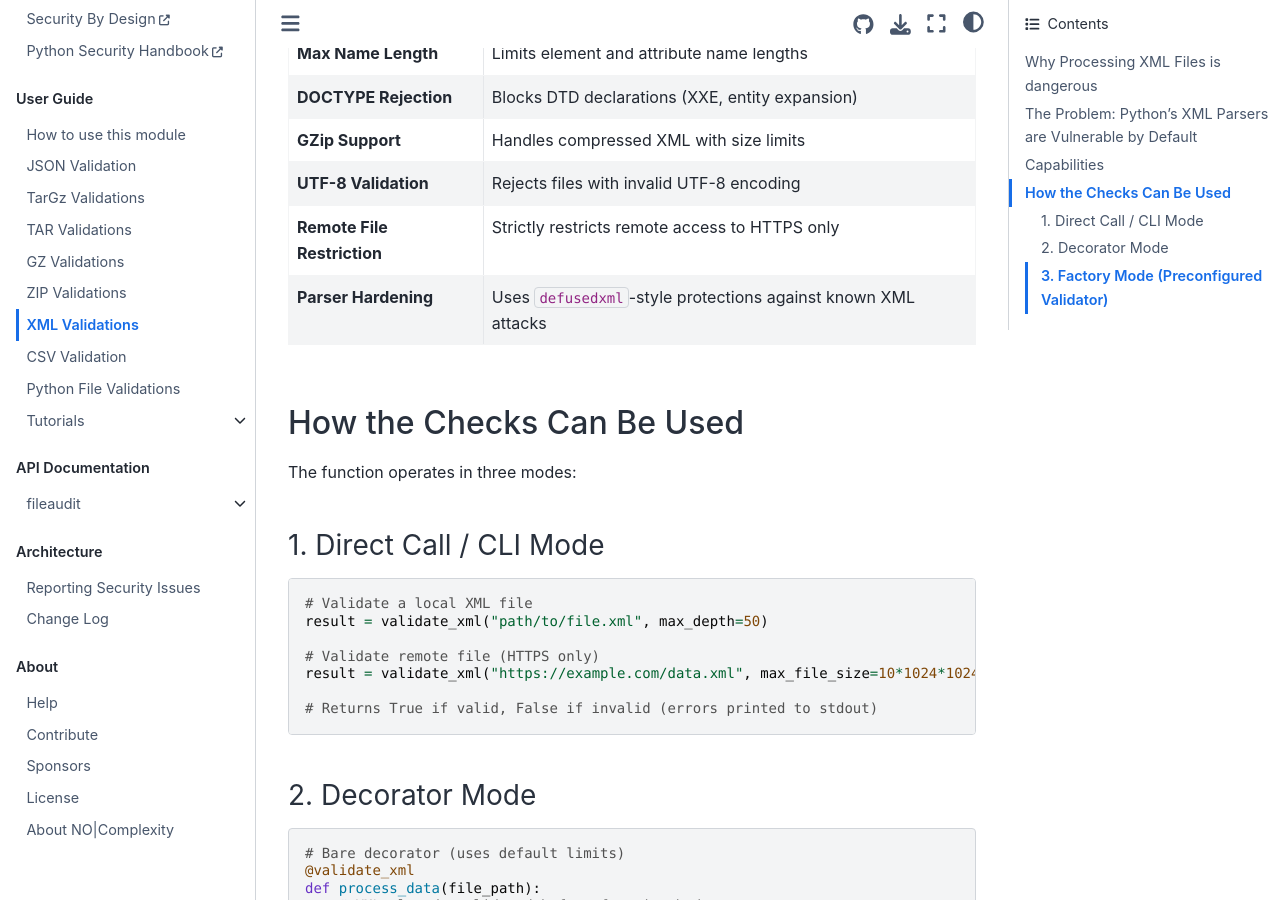
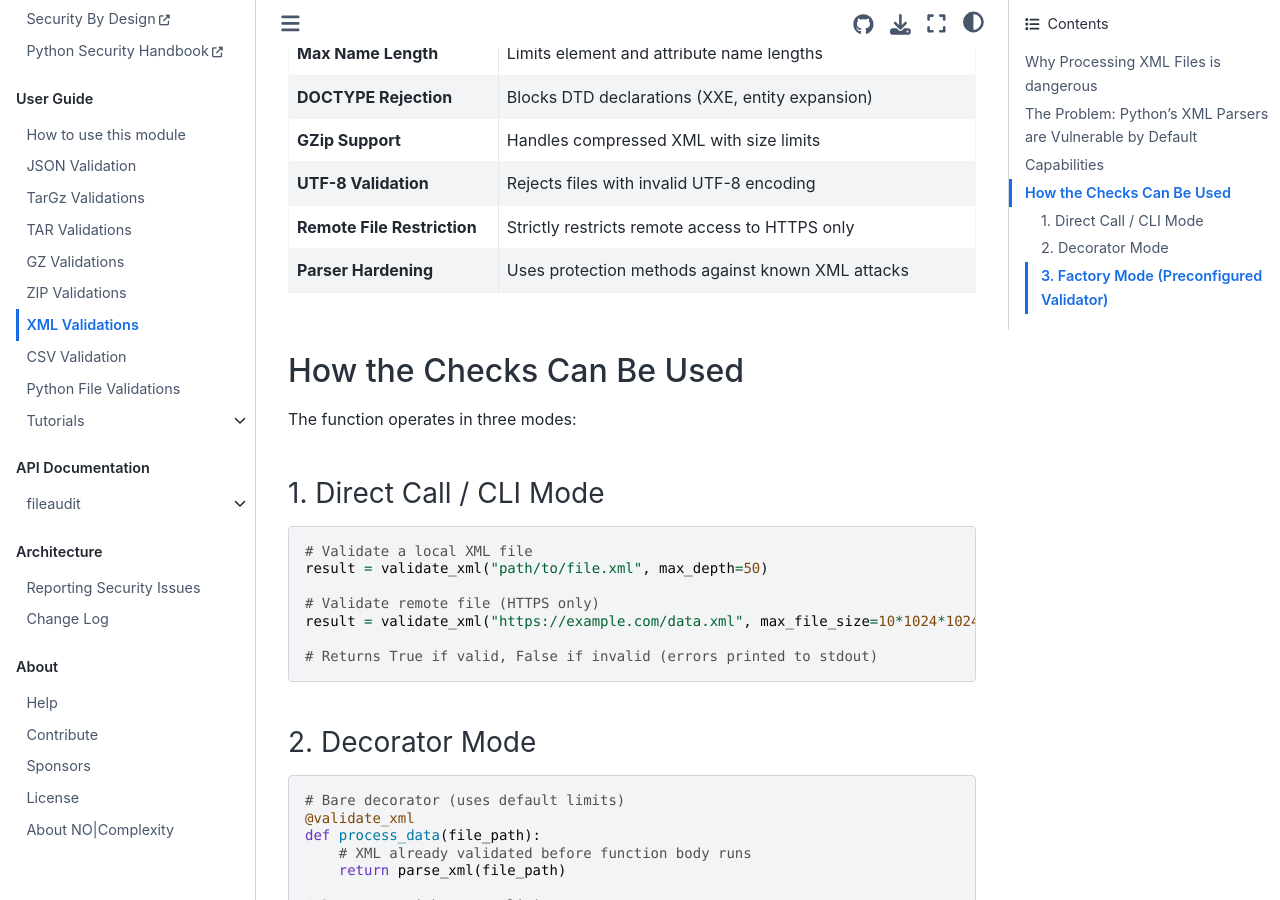
Before and after one commit to nocomplexity/fileaudit, a Jupyter Book: the page built from docs/xml_validations.md, in a window 1280 px wide and 900 px high, scrolled down 2212 px. Built offline with Jupyter Book 1.0.4 settings and Sphinx 7.4.7 and the Sphinx Book theme 1.1.4, drawn with Linux system fonts in a browser that asks for light colours.

Commit message:
text update

```diff
--- a/docs/xml_validations.md
+++ b/docs/xml_validations.md
@@ -79,7 +79,7 @@ The `validate_xml` function performs comprehensive security checks:
 | **GZip Support** | Handles compressed XML with size limits |
 | **UTF-8 Validation** | Rejects files with invalid UTF-8 encoding |
 | **Remote File Restriction** | Strictly restricts remote access to HTTPS only |
-| **Parser Hardening** | Uses `defusedxml`-style protections against known XML attacks |
+| **Parser Hardening** | Uses protection methods against known XML attacks |
 
 ## How the Checks Can Be Used
 
```
Also changed, not shown: README.md (+2 -2 lines).
